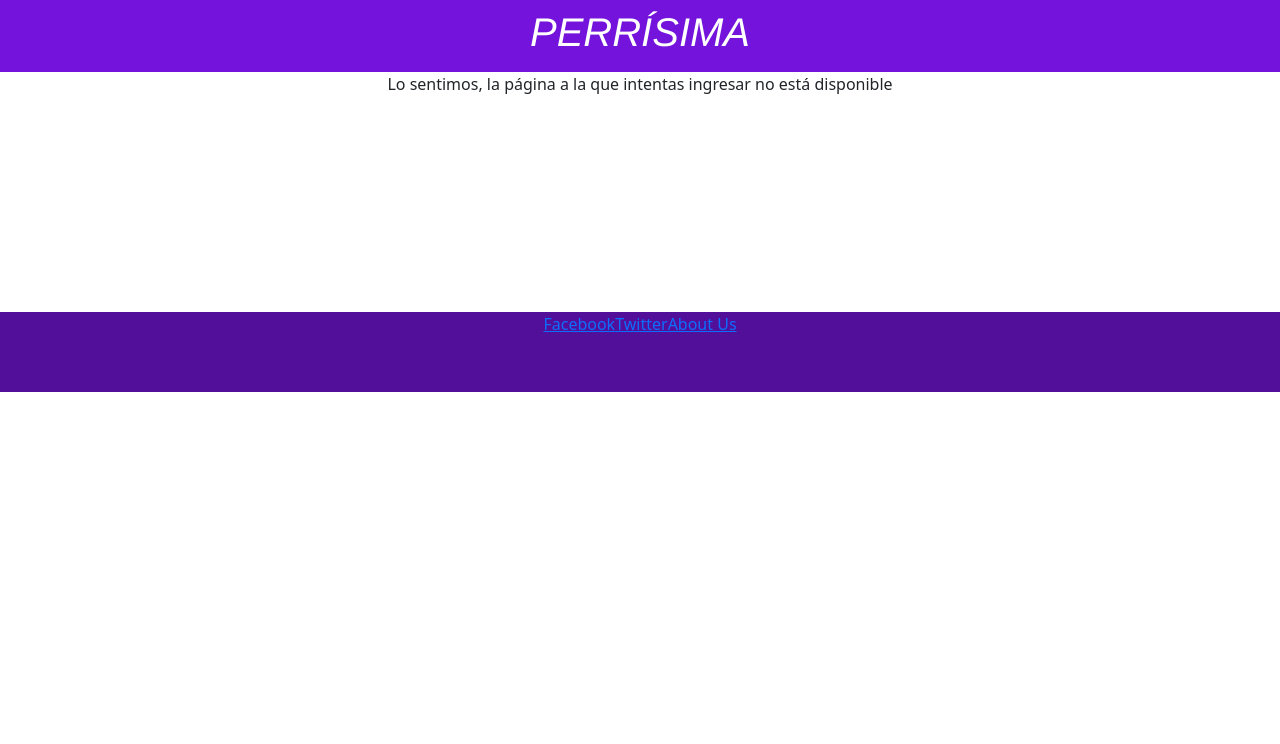
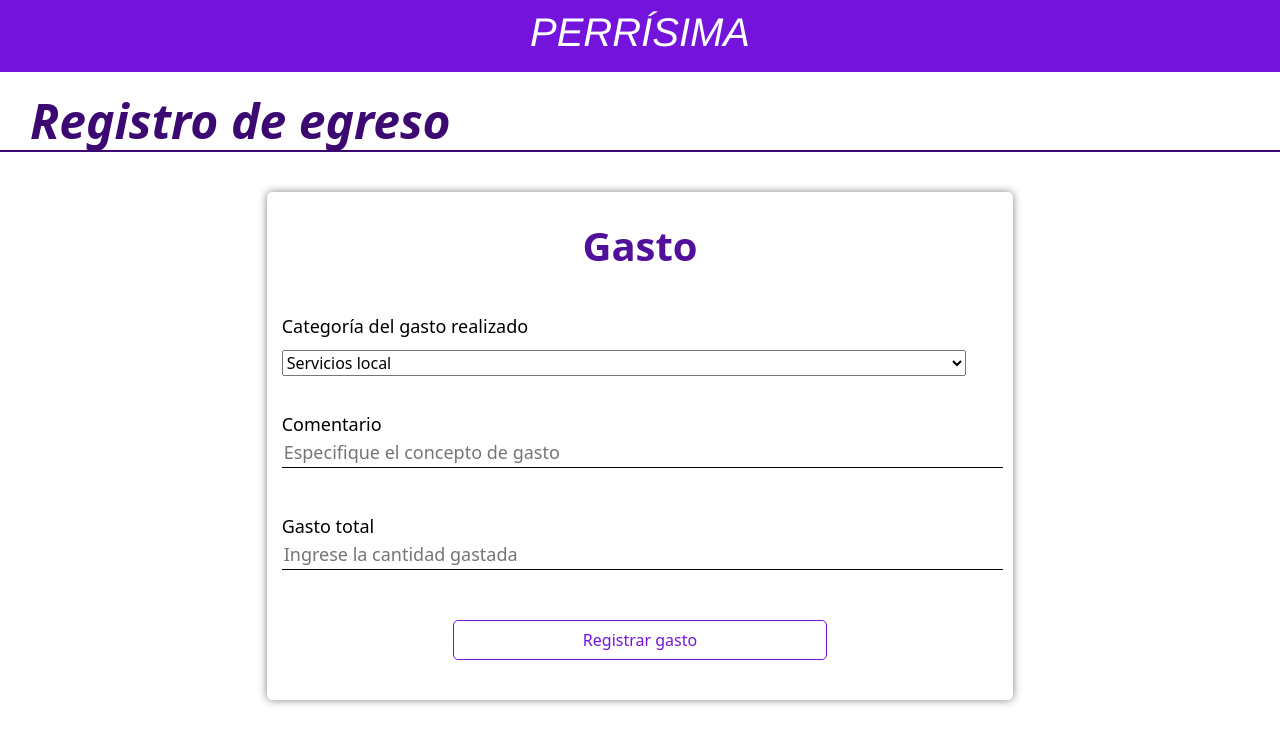
Before and after one commit to PeterGarza12/PerrisimaFrontEnd, a React (Create React App) app: page /outcome in a window 1280 px wide. Shown: the top 744 px of the page. Built offline with nearby package versions, Linux system fonts and the light colour scheme.

Commit message:
pagina de egresos

```diff
--- a/src/App.js
+++ b/src/App.js
@@ -6,6 +6,7 @@ import { Footer } from './Components/Footer/footer';
 import { Login } from './Pages/Login/Login';
 import { Main } from './Pages/Main/Main';
 import { Income } from './Pages/Income/Income';
+import { Outcome } from './Pages/Outcome/Outcome';
 import { Client } from './Pages/Client/Client';
 import { ProfileUser } from './Pages/Profile/Profile';
 import { CreateEmployee } from './Pages/CreateEmployee/CreateEmployee';
@@ -20,6 +21,7 @@ function App() {
           <Route exact path='/'         element={<Login/>}>         </Route>
           <Route exact path='/main'     element={<Main/>}>          </Route>
           <Route exact path='/income'   element={<Income/>}>        </Route>
+          <Route exact path='/outcome'  element={<Outcome/>}>       </Route>
           <Route exact path='/client'   element={<Client/>}>        </Route>
           <Route exact path='/profile'  element={<ProfileUser/>}>   </Route>
           <Route exact path='/employee' element={<CreateEmployee/>}></Route>
--- /dev/null
+++ b/src/Components/OutcomeForm/OutcomeForm.css
@@ -0,0 +1,3 @@
+#categorias{
+    margin-left: 15px;
+}
--- /dev/null
+++ b/src/Components/OutcomeForm/OutcomeForm.js
@@ -0,0 +1,54 @@
+import React from "react";
+import { useState } from "react";
+import './OutcomeForm.css'
+
+
+export default function OutcomeForm(){
+
+    const [comment, setComment] = useState();
+const [gasto, setGasto] = useState();
+
+    const handleComment = (event) =>{
+
+        setComment(event.target.value);
+    }
+
+    const handleGasto = (event) =>{
+
+        setGasto(event.target.value);
+    }
+
+
+    return(
+        <div className="login-form d-flex justify-content-center">
+            <form className="col-xl-7 col-lg-8 col-md-10 col-11 d-flex flex-column justify-content-between">
+                <h1 className="h1-form">Gasto</h1>
+
+                <label for="categorias" >Categoría del gasto realizado</label>
+                    <select name="categorias" id="categorias" className="col-11">
+                        <option value="Servicios local">        Servicios local     </option>
+                        <option value="Material pestañas">      Material pestañas   </option>
+                        <option value="Material uñas">          Material uñas       </option>
+                        <option value="Material extensiones">   Material extensiones</option>
+                    </select>
+
+                <label>
+                    Comentario
+                    <input className="col-12" type="text" placeholder="Especifique el concepto de gasto" value={comment} onChange={handleComment}></input>
+                </label>
+
+                <label>
+                    Gasto total
+                    <input className="col-12" type="number" placeholder="Ingrese la cantidad gastada" value={gasto} onChange={handleGasto}></input>
+                </label>
+
+                <div className="d-flex flex-row justify-content-center">
+                    <button className="btn-form col-xl-6 col-lg-9 col-md-10 col-11" type="submit">
+                        Registrar gasto
+                    </button>
+                </div>
+
+            </form>
+        </div>
+    );
+};
--- /dev/null
+++ b/src/Pages/Outcome/Outcome.js
@@ -0,0 +1,13 @@
+import React from "react";
+import OutcomeForm from "../../Components/OutcomeForm/OutcomeForm";
+
+export const Outcome = () => {
+    return(
+        <div>
+            <h1 className="titlePage">
+                Registro de egreso
+            </h1>
+            <OutcomeForm/>
+        </div>
+    );
+};
```
Also changed, not shown: src/Components/Income/IncomeList.js (deleted).
